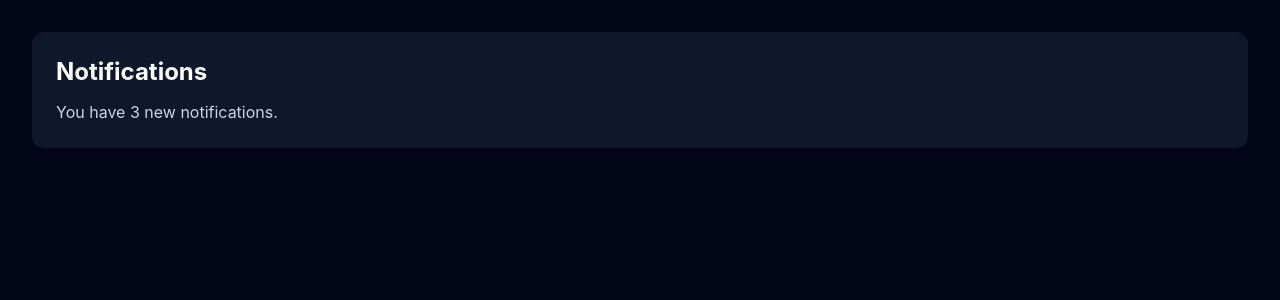
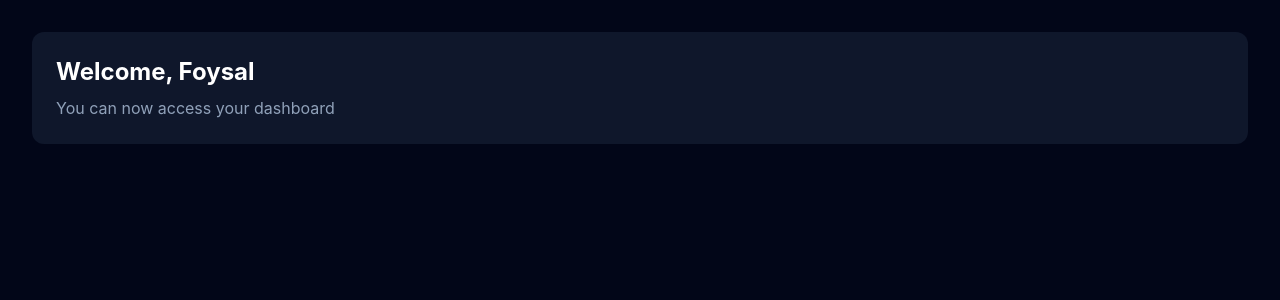
Before and after one commit to foysaliio/React-Mastery-Journey, a React (Vite) app: page / in a window 1280 px wide. Shown: the top 300 px of the page. Built offline with nearby package versions, Linux system fonts and the light colour scheme.

Commit message:
feat(react): learn early return rendering

```diff
--- a/src/App.tsx
+++ b/src/App.tsx
@@ -1,12 +1,11 @@
-import NotificationPanel from "./Components/NotificationPanel";
+import UserDashboard from "./Components/UserDashboard";
 
 function App() {
-  const hasNotifications: boolean = true;
-  const count: number = 3;
-
+  const isLoggedIn: boolean = true;
+  const username: string = "Foysal";
   return (
     <main className="min-h-screen bg-slate-950 p-8">
-      <NotificationPanel hasNotifications={hasNotifications} count={count} />
+      <UserDashboard isLoggedIn={isLoggedIn} username={username} />
     </main>
   );
 }
--- a/src/Components/NotificationPanel.tsx
+++ /dev/null
@@ -1,23 +0,0 @@
-type NotificationPanelProps = {
-  hasNotifications: boolean;
-  count: number;
-};
-
-function NotificationPanel({
-  hasNotifications,
-  count,
-}: NotificationPanelProps) {
-  return (
-    <section className="rounded-xl bg-slate-900 p-6 text-white">
-      <h2 className="text-2xl font-bold">Notifications</h2>
-
-      {hasNotifications && (
-        <p className="mt-3 text-slate-300">
-          You have {count} new notifications.
-        </p>
-      )}
-    </section>
-  );
-}
-
-export default NotificationPanel;
--- /dev/null
+++ b/src/Components/UserDashboard.tsx
@@ -0,0 +1,26 @@
+interface UserDashboardProps {
+  isLoggedIn: boolean;
+  username: string;
+}
+
+const UserDashboard = ({ isLoggedIn, username }: UserDashboardProps) => {
+  if (!isLoggedIn) {
+    return (
+      <section className="rounded-xl bg-slate-900 p-6 text-white">
+        <h2 className="text-2xl font-bold">Access Denied</h2>
+
+        <p className="mt-2 text-slate-400">Please log in to countinue.</p>
+      </section>
+    );
+  }
+
+  return (
+    <section className="rounded-xl bg-slate-900 p-6 text-white">
+      <h2 className="text-2xl font-bold">Welcome, {username}</h2>
+
+      <p className="mt-2 text-slate-400">You can now access your dashboard</p>
+    </section>
+  );
+};
+
+export default UserDashboard;
```
